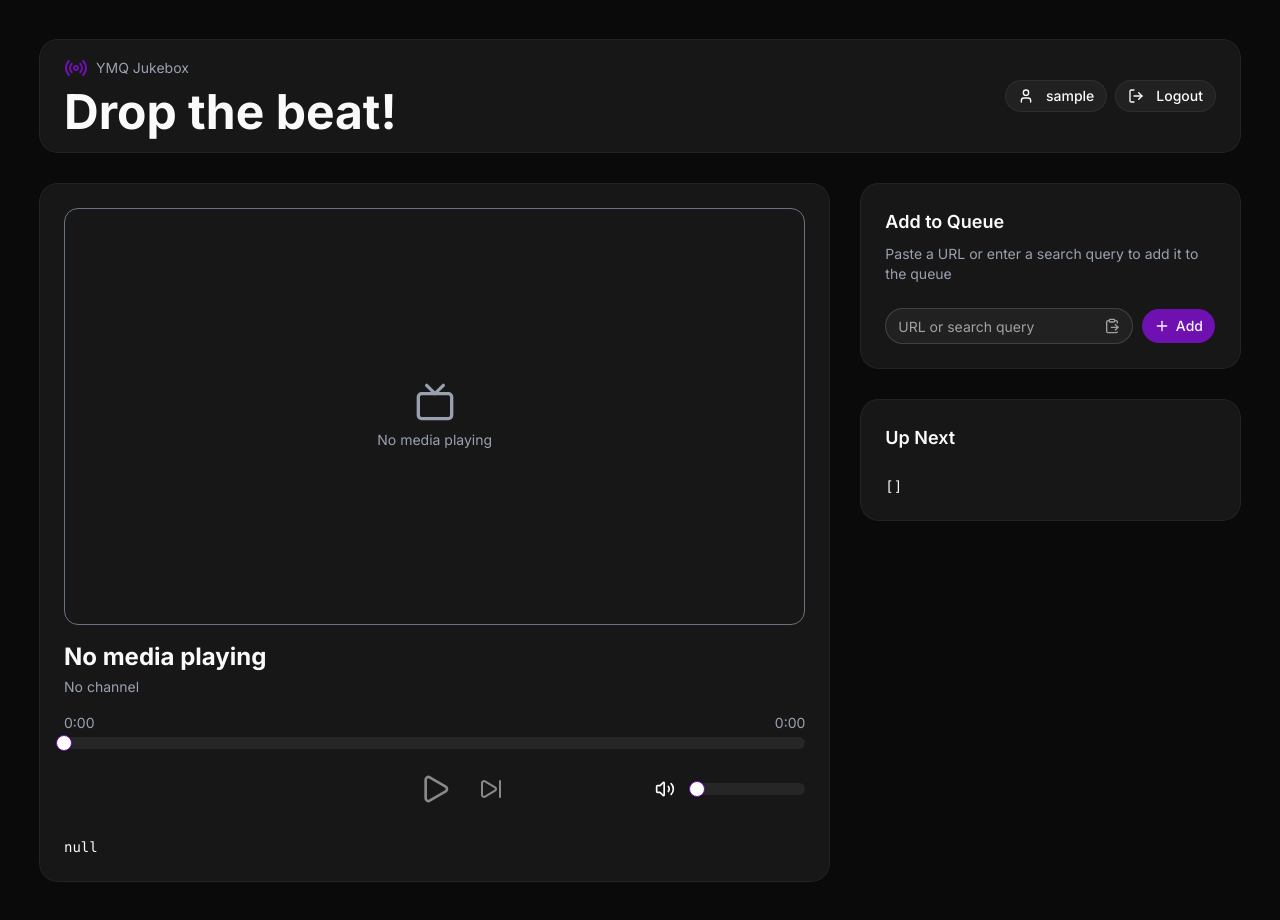
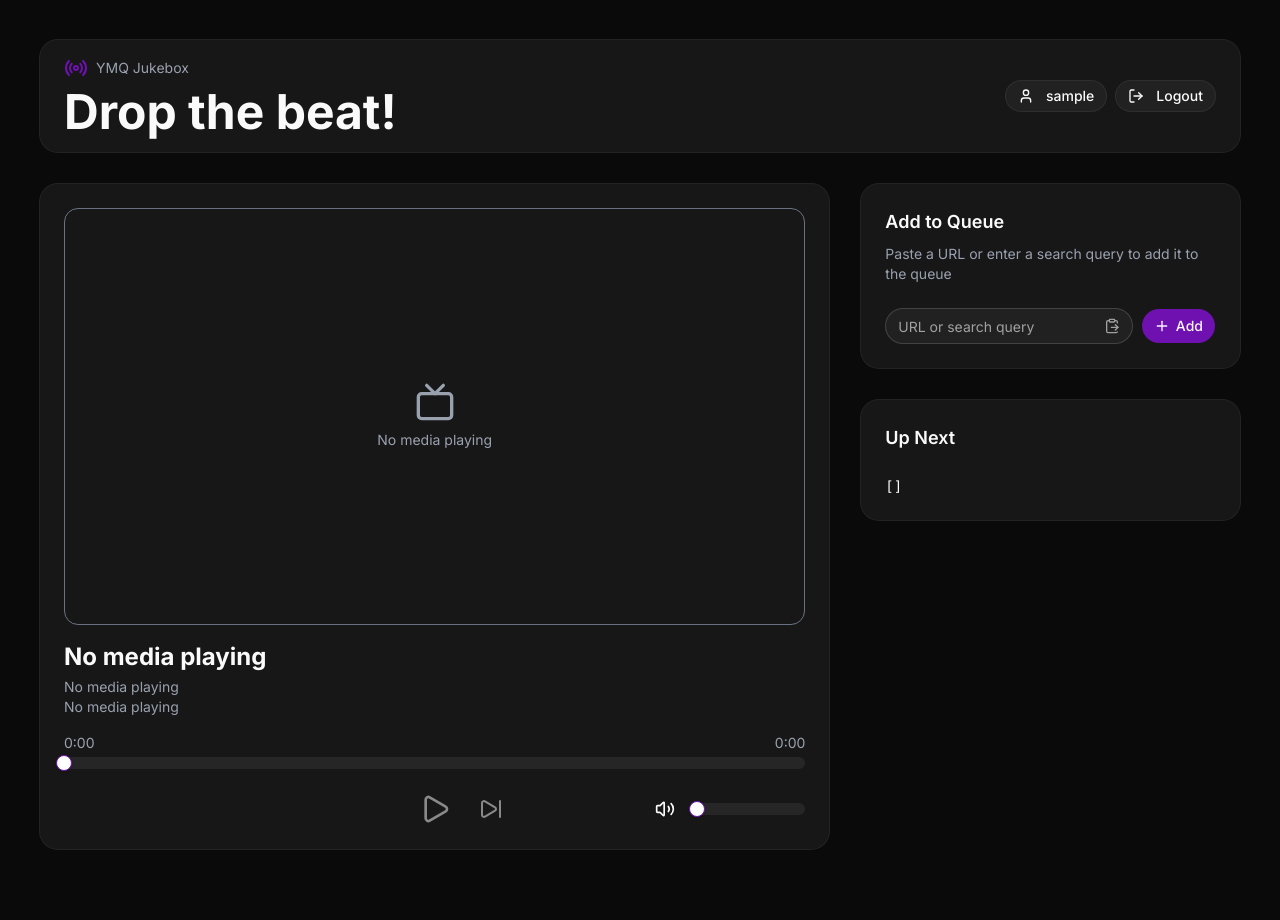
Before and after one commit to yvbbrjdr/ymq, a Next.js app in the folder apps/jukebox/: page / in a window 1280 px wide. After the commit the page ends 889 px from the top, so only its background shows below. Built offline with nearby package versions, Linux system fonts and the light colour scheme; no server answers; sample sign-in values are in the browser's storage.

Commit message:
feat(jukebox): improve now playing section with additional media details and layout adjustments

```diff
--- a/apps/jukebox/src/app/page.tsx
+++ b/apps/jukebox/src/app/page.tsx
@@ -117,7 +117,7 @@ export default function Home() {
       </Card>
       <div className="grid grid-cols-3 gap-8">
         <div className="col-span-2">
-          <Card className="relative px-6 py-6">
+          <Card className="relative px-6 pt-6 pb-2">
             {mediaQueueStatus.nowPlaying?.thumbnail && (
               <>
                 <div
@@ -136,6 +136,7 @@ export default function Home() {
                     <img
                       src={mediaQueueStatus.nowPlaying.thumbnail}
                       className="w-full h-full object-cover"
+                      title={mediaQueueStatus.nowPlaying.description}
                     />
                   </Link>
                 ) : (
@@ -145,27 +146,64 @@ export default function Home() {
                   </div>
                 )}
               </div>
+              <div className="flex flex-col">
                 <div className="flex flex-col gap-1">
-                {mediaQueueStatus.nowPlaying?.title ? (
-                  <Link href={mediaQueueStatus.nowPlaying.url} target="_blank">
+                  {mediaQueueStatus.nowPlaying ? (
+                    <Link
+                      href={mediaQueueStatus.nowPlaying.url}
+                      target="_blank"
+                      className="w-fit"
+                    >
                       <h2 className="text-2xl font-bold">
-                      {mediaQueueStatus.nowPlaying.title}
+                        {mediaQueueStatus.nowPlaying.title ?? "Untitled"}
                       </h2>
                     </Link>
                   ) : (
                     <h2 className="text-2xl font-bold">No media playing</h2>
                   )}
-                {mediaQueueStatus.nowPlaying?.channel ? (
+                  <div className="flex items-center gap-1">
+                    {mediaQueueStatus.nowPlaying ? (
+                      <>
                         <Link
                           href={mediaQueueStatus.nowPlaying?.channelUrl ?? ""}
                           target="_blank"
+                          className="w-fit"
                         >
                           <p className="text-md text-gray-400">
-                      {mediaQueueStatus.nowPlaying.channel}
+                            {mediaQueueStatus.nowPlaying.channel ??
+                              "No channel"}
                           </p>
                         </Link>
+                        {mediaQueueStatus.nowPlaying.viewCount && (
+                          <p className="text-md text-gray-400">
+                            •{" "}
+                            {mediaQueueStatus.nowPlaying.viewCount.toLocaleString()}{" "}
+                            views
+                          </p>
+                        )}
+                        {mediaQueueStatus.nowPlaying.timestamp && (
+                          <p className="text-md text-gray-400">
+                            • Uploaded on{" "}
+                            {new Date(
+                              mediaQueueStatus.nowPlaying.timestamp * 1000,
+                            ).toLocaleString()}
+                          </p>
+                        )}
+                      </>
                     ) : (
-                  <p className="text-md text-gray-400">No channel</p>
+                      <p className="text-md text-gray-400">No media playing</p>
+                    )}
+                  </div>
+                </div>
+                {mediaQueueStatus.nowPlaying ? (
+                  <p className="text-md text-gray-400">
+                    Added by {mediaQueueStatus.nowPlaying.addedBy} on{" "}
+                    {new Date(
+                      mediaQueueStatus.nowPlaying.addedAt,
+                    ).toLocaleString()}
+                  </p>
+                ) : (
+                  <p className="text-md text-gray-400">No media playing</p>
                 )}
               </div>
               <div className="flex flex-col items-center gap-2">
@@ -217,7 +255,7 @@ export default function Home() {
                     <Button
                       variant="ghost"
                       className="size-12"
-                      disabled={playerStatus.idle}
+                      disabled={mediaQueueStatus.nowPlaying === null}
                       onClick={() => {
                         wsClient.playNext();
                       }}
@@ -250,7 +288,6 @@ export default function Home() {
                   </div>
                 </div>
               </div>
-              <pre>{JSON.stringify(mediaQueueStatus.nowPlaying, null, 2)}</pre>
             </div>
           </Card>
         </div>
```
Lines whose indentation alone changed are shown as unchanged.
